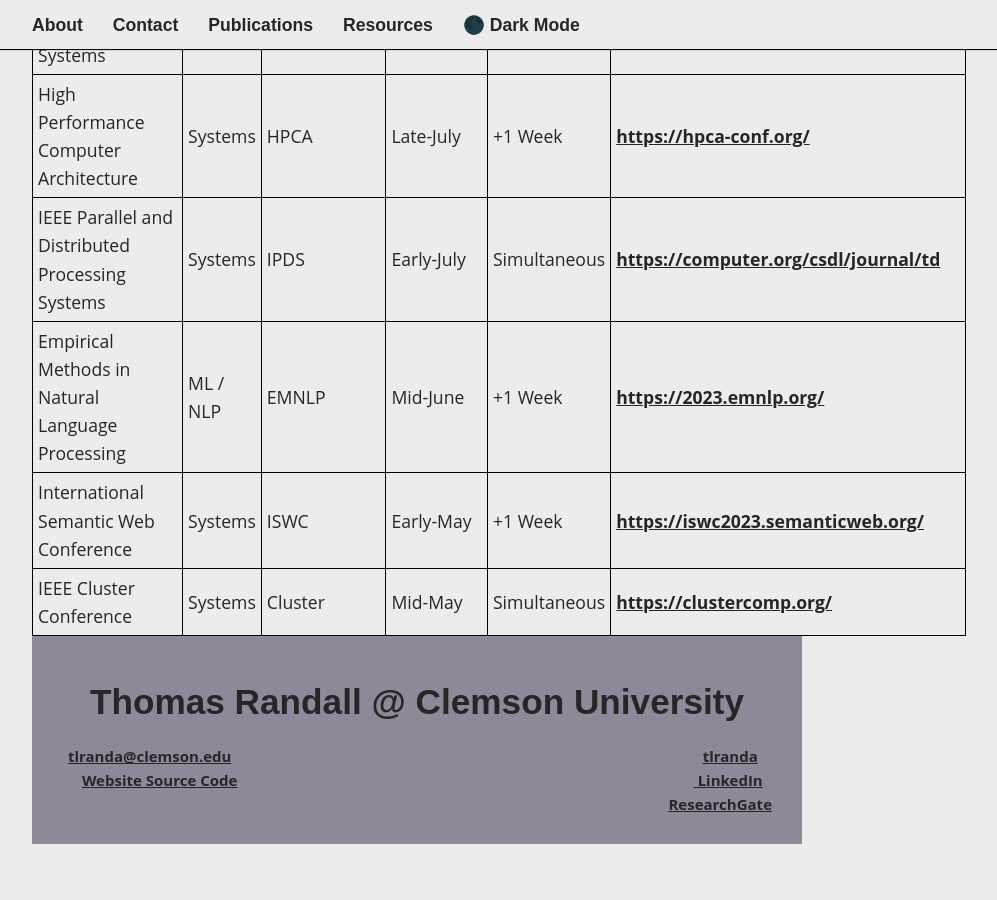
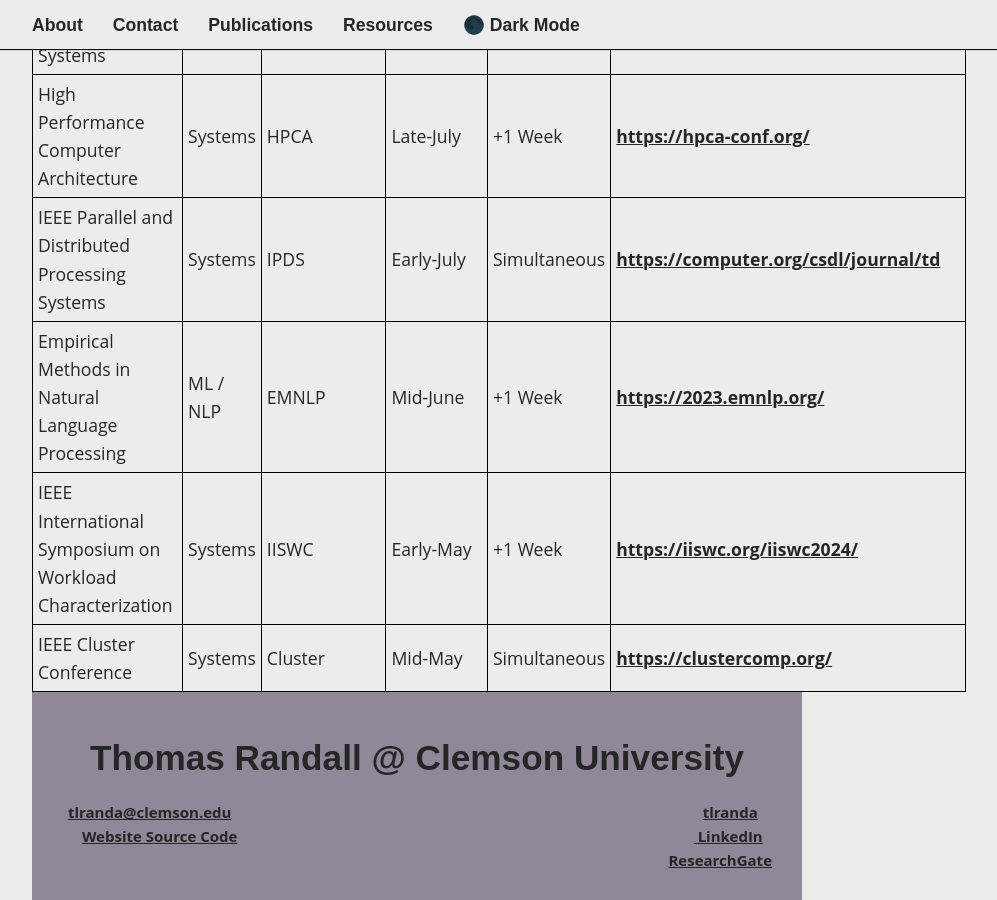
Before and after one commit to tlranda/tlranda.github.io, a Jekyll site: the page built from _posts/2023-11-27-conference_list.md, in a window 1280 px wide and 900 px high, scrolled down 993 px. Shown: the whole window, without its empty margins (223-1220 px from the left). Built offline with Jekyll 4.4.1, drawn with Linux system fonts in a browser that asks for light colours; before the commit the page ends 1837 px from its top, so only the background shows below that.

Commit message:
Fix IIWSC conference whoops

```diff
--- a/_posts/2023-11-27-conference_list.md
+++ b/_posts/2023-11-27-conference_list.md
@@ -5,17 +5,17 @@
 categories: resource
 ---
 
-| Conference                                           | Tag      | Abbreviation | Typical Abstract Deadline | Typical Paper Deadline | Sample Conference Website |
-|------------------------------------------------------|----------|--------------|---------------------------|------------------------|---------------------------|
-| SuperComputing                                       | Systems  | SC           | Mid-April                 | +1 Week                | [https://sc23.supercomputing.org](https://sc23.supercomputing.org)|
-| International Conference on Supercomputing           | Systems  | ICS          | Late-January              | +1 Week                | [https://ics-conference.org](https://ics-conference.org)|
-| High Performance Distributed Computing               | Systems  | HPDC         | Mid-January               | +1 Week                | [https://hpdc.org](https://hpdc.org)|
-| Principles and Practice of Parallel Programming      | Systems  | PPoPP        | Early-August              | +1 Week                | [https://sigplan.org/Conferences/PPOPP](https://sigplan.org/Conferences/PPOPP)|
-| International Conference on Learning Representations | ML       | ICLR         | Late-September            | +1 Week                | [https://iclr.cc](https://iclr.cc)|
-| Conference on Neural Information Processing Systems  | ML       | NeurIPS      | Mid-May                   | +1 Week                | [https://neurips.cc](https://neurips.cc)|
-| High Performance Computer Architecture               | Systems  | HPCA         | Late-July                 | +1 Week                | [https://hpca-conf.org/](https://hpca-conf.org/)|
-| IEEE Parallel and Distributed Processing Systems     | Systems  | IPDS         | Early-July                | Simultaneous           | [https://computer.org/csdl/journal/td](https://computer.org/csdl/journal/td)|
-| Empirical Methods in Natural Language Processing     | ML / NLP | EMNLP        | Mid-June                  | +1 Week                | [https://2023.emnlp.org/](https://2023.emnlp.org/)|
-| International Semantic Web Conference                | Systems  | ISWC         | Early-May                 | +1 Week                | [https://iswc2023.semanticweb.org/](https://iswc2023.semanticweb.org/)|
-| IEEE Cluster Conference                              | Systems  | Cluster      | Mid-May                   | Simultaneous           | [https://clustercomp.org/](https://clustercomp.org/)|
+| Conference                                                | Tag      | Abbreviation | Typical Abstract Deadline | Typical Paper Deadline | Sample Conference Website |
+|-----------------------------------------------------------|----------|--------------|---------------------------|------------------------|---------------------------|
+| SuperComputing                                            | Systems  | SC           | Mid-April                 | +1 Week                | [https://sc23.supercomputing.org](https://sc23.supercomputing.org)|
+| International Conference on Supercomputing                | Systems  | ICS          | Late-January              | +1 Week                | [https://ics-conference.org](https://ics-conference.org)|
+| High Performance Distributed Computing                    | Systems  | HPDC         | Mid-January               | +1 Week                | [https://hpdc.org](https://hpdc.org)|
+| Principles and Practice of Parallel Programming           | Systems  | PPoPP        | Early-August              | +1 Week                | [https://sigplan.org/Conferences/PPOPP](https://sigplan.org/Conferences/PPOPP)|
+| International Conference on Learning Representations      | ML       | ICLR         | Late-September            | +1 Week                | [https://iclr.cc](https://iclr.cc)|
+| Conference on Neural Information Processing Systems       | ML       | NeurIPS      | Mid-May                   | +1 Week                | [https://neurips.cc](https://neurips.cc)|
+| High Performance Computer Architecture                    | Systems  | HPCA         | Late-July                 | +1 Week                | [https://hpca-conf.org/](https://hpca-conf.org/)|
+| IEEE Parallel and Distributed Processing Systems          | Systems  | IPDS         | Early-July                | Simultaneous           | [https://computer.org/csdl/journal/td](https://computer.org/csdl/journal/td)|
+| Empirical Methods in Natural Language Processing          | ML / NLP | EMNLP        | Mid-June                  | +1 Week                | [https://2023.emnlp.org/](https://2023.emnlp.org/)|
+| IEEE International Symposium on Workload Characterization | Systems  | IISWC        | Early-May                 | +1 Week                | [https://iiswc.org/iiswc2024/](https://iiswc.org/iiswc2024/)|
+| IEEE Cluster Conference                                   | Systems  | Cluster      | Mid-May                   | Simultaneous           | [https://clustercomp.org/](https://clustercomp.org/)|
 {:.mdborderedtable}
```
